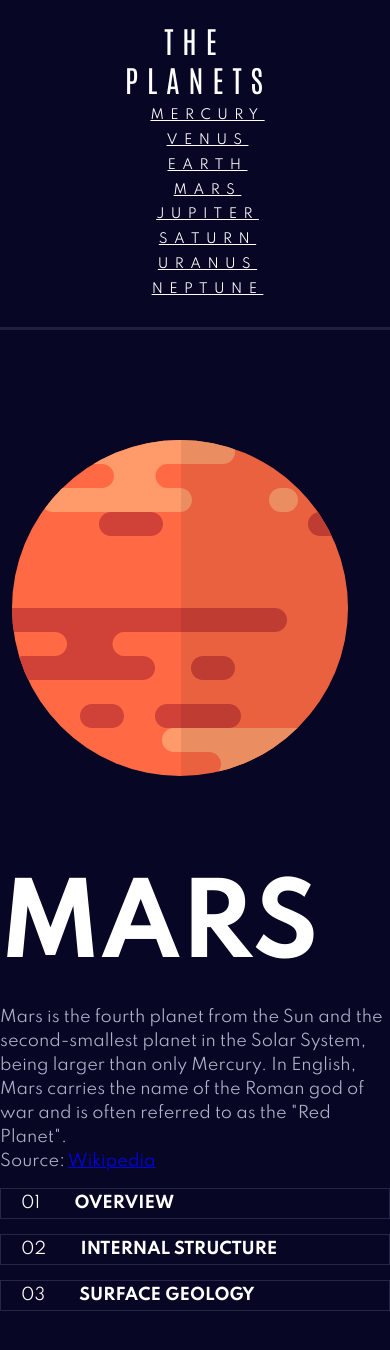
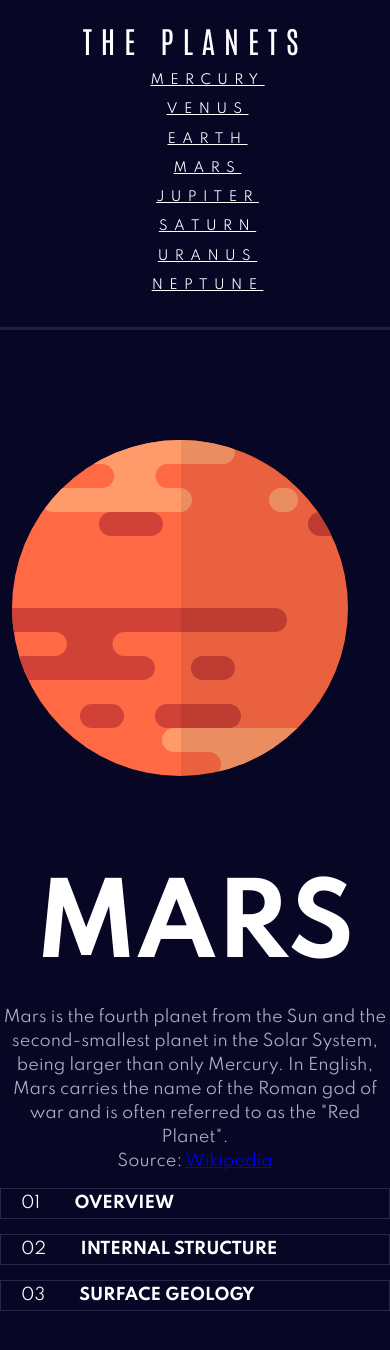
Before and after one commit to Upshur06/react_planet_project, a React (Create React App) app: page /mars in a window 390 px wide. Shown: the top 1350 px of the page. Built offline with nearby package versions, Linux system fonts and the light colour scheme.

Commit message:
media query planet desc core

```diff
--- a/src/App.css
+++ b/src/App.css
@@ -78,11 +78,13 @@ body::after{
     font-size: 6em;
     padding-bottom: 15px;
     margin-bottom: 5px;
+    text-align: left;
 }
 
 .planet_description p{
     color: rgba(220, 220, 240, 0.8);
     line-height: 1.5;
+    text-align: left;
 }
 
 .buttons{
@@ -116,3 +118,19 @@ body::after{
 .active{
     background-color: rgb(80, 32, 158);
 }
+
+@media only screen and (max-width: 952px) {
+    .planet_description h1{
+        /* text-transform: uppercase;
+        font-size: 6em;
+        padding-bottom: 15px;
+        margin-bottom: 5px; */
+        text-align: center;
+    }
+
+    .planet_description p{
+        /* color: rgba(220, 220, 240, 0.8);
+        line-height: 1.5; */
+        text-align: center;
+    }
+}
--- a/src/components/Footer.css
+++ b/src/components/Footer.css
@@ -56,6 +56,8 @@ footer div h2{
     justify-content: space-around;
 }
 
+
+
 @media only screen and (max-width: 768px) {
     footer{
         /* border: 2px solid orange; */
--- a/src/components/Header.css
+++ b/src/components/Header.css
@@ -37,12 +37,8 @@
   font-weight: 100;
 }
 
-.hamburger{
-  visibility: hidden;
-}
 
-
-@media only screen and (max-width: 768px) {
+@media only screen and (max-width: 805px) {
   .header{
     display: flex;
     flex-direction: column;
@@ -52,6 +48,7 @@
 
   .header h2{
     letter-spacing: .3em;
+    width: 100%;
   }
 
   /* .hamburger{
--- a/src/components/Header.jsx
+++ b/src/components/Header.jsx
@@ -8,11 +8,7 @@ export default function Header(){
         <div className='header'>
             <div className='header_head'>
                 <h2>The Planets</h2>
-                {/* <div className='hamburger'>
-                    <img src='https://encrypted-tbn0.gstatic.com/images?q=tbn:ANd9GcTxgA4Xv81dOtjvbrKheG8DDQr05lVS4GilWzUO7maR5CjxGPZ3SycYkyReoBHmnQSDyZU&usqp=CAU' alt='...'  width='30px' height='30px' onClick={hamburgerHandler} />
-                </div> */}
             </div>
-
 
                 <div className="nav">
                     <Link className='nav__item' to='/'>mercury</Link>
@@ -25,7 +21,6 @@ export default function Header(){
                     <Link className='nav__item' to='/neptune'>neptune</Link>
                 </div>
 
-
         </div>
     )
 }
```
Also changed, not shown: src/components/PlanetDescription.css (line endings or trailing spaces).
